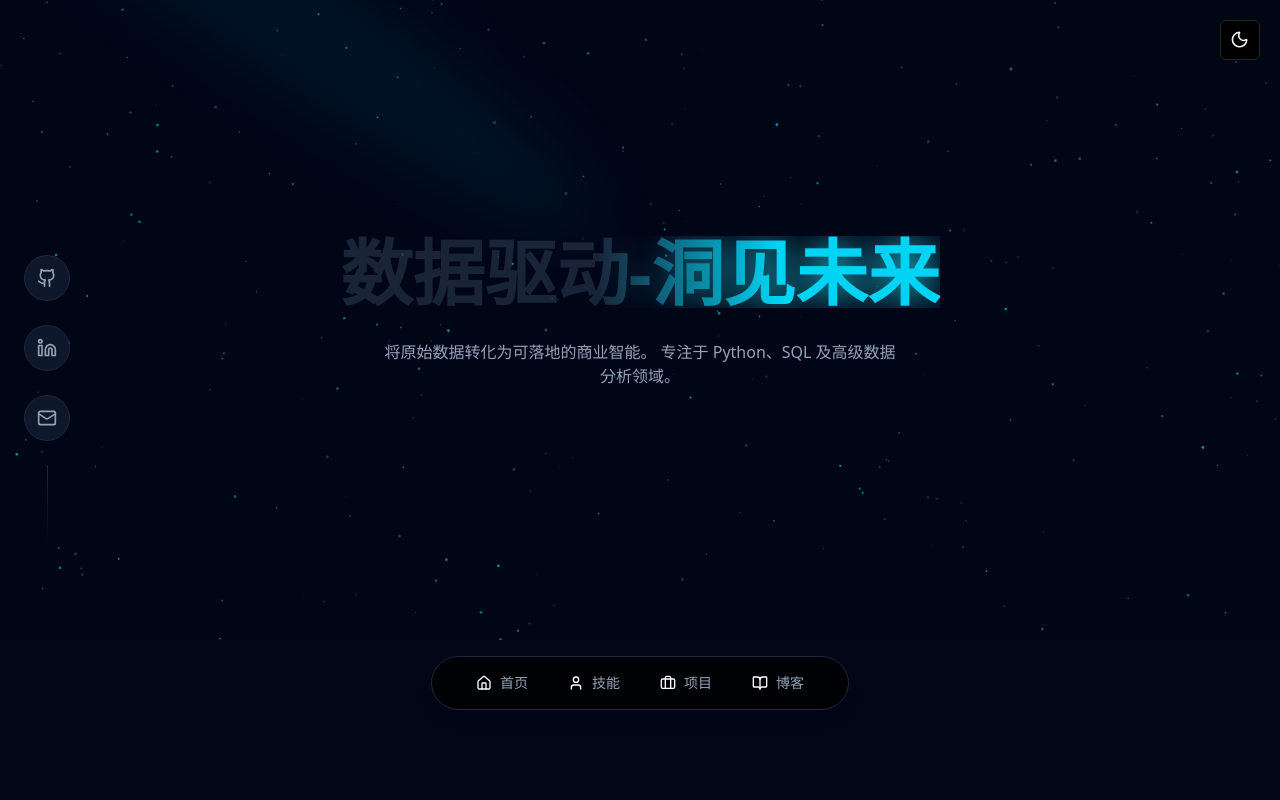
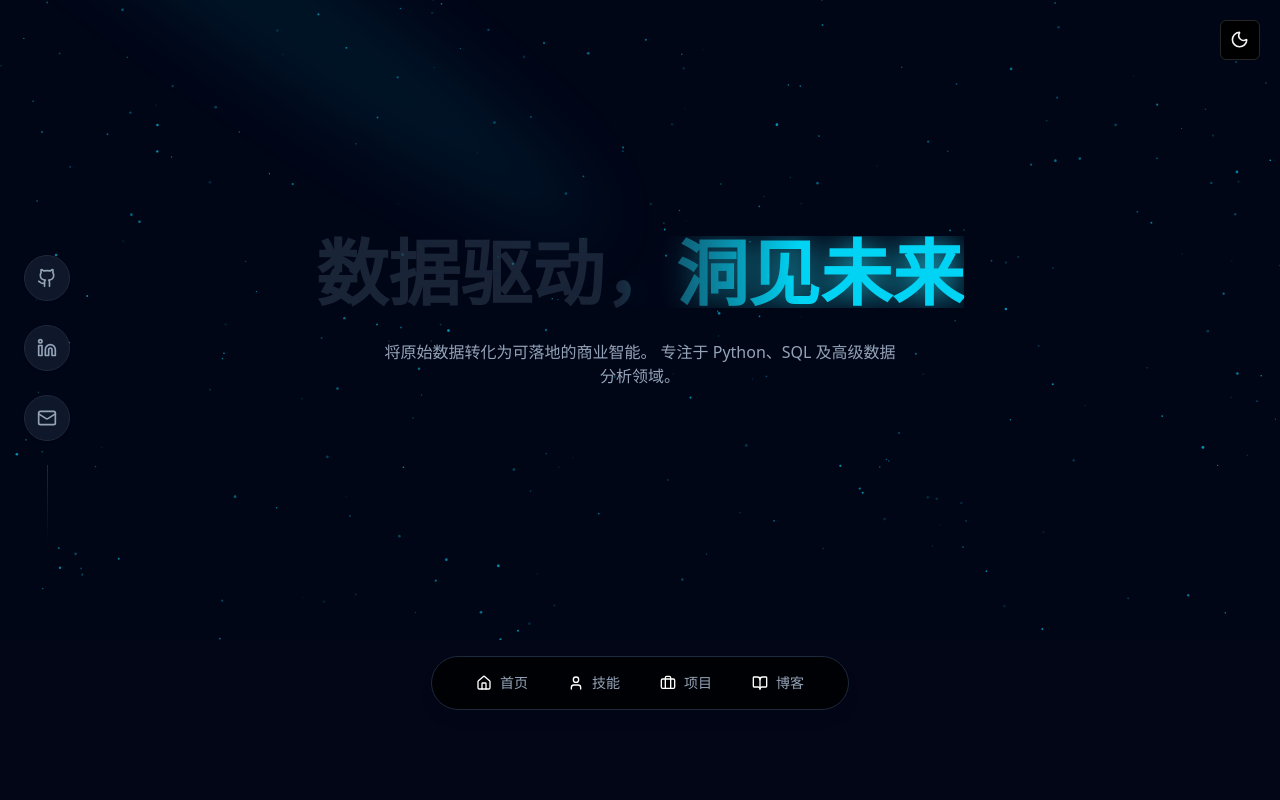
Before and after one commit to 9xxxxxx/9xxxxxx.github.io, a Next.js app: page / in a window 1280 px wide. Shown: the top 800 px of the page. Built offline with nearby package versions, Linux system fonts and the light colour scheme.

Commit message:
modify title

```diff
--- a/src/components/Hero.tsx
+++ b/src/components/Hero.tsx
@@ -54,7 +54,7 @@ export function Hero() {
         <div className="relative">
             {/* 底层：暗淡的文字 */}
             <h1 className="text-4xl md:text-7xl font-bold text-center text-slate-300/20 dark:text-slate-700/50">
-              数据驱动-洞见未来
+              数据驱动，洞见未来
             </h1>
 
             {/* 顶层：高亮的文字 */}
@@ -65,7 +65,7 @@ export function Hero() {
                 WebkitMaskImage: maskImage // 兼容性保障
               }}
             >
-              数据驱动-洞见未来
+              数据驱动，洞见未来
             </motion.h1>
         </div>
 
```
